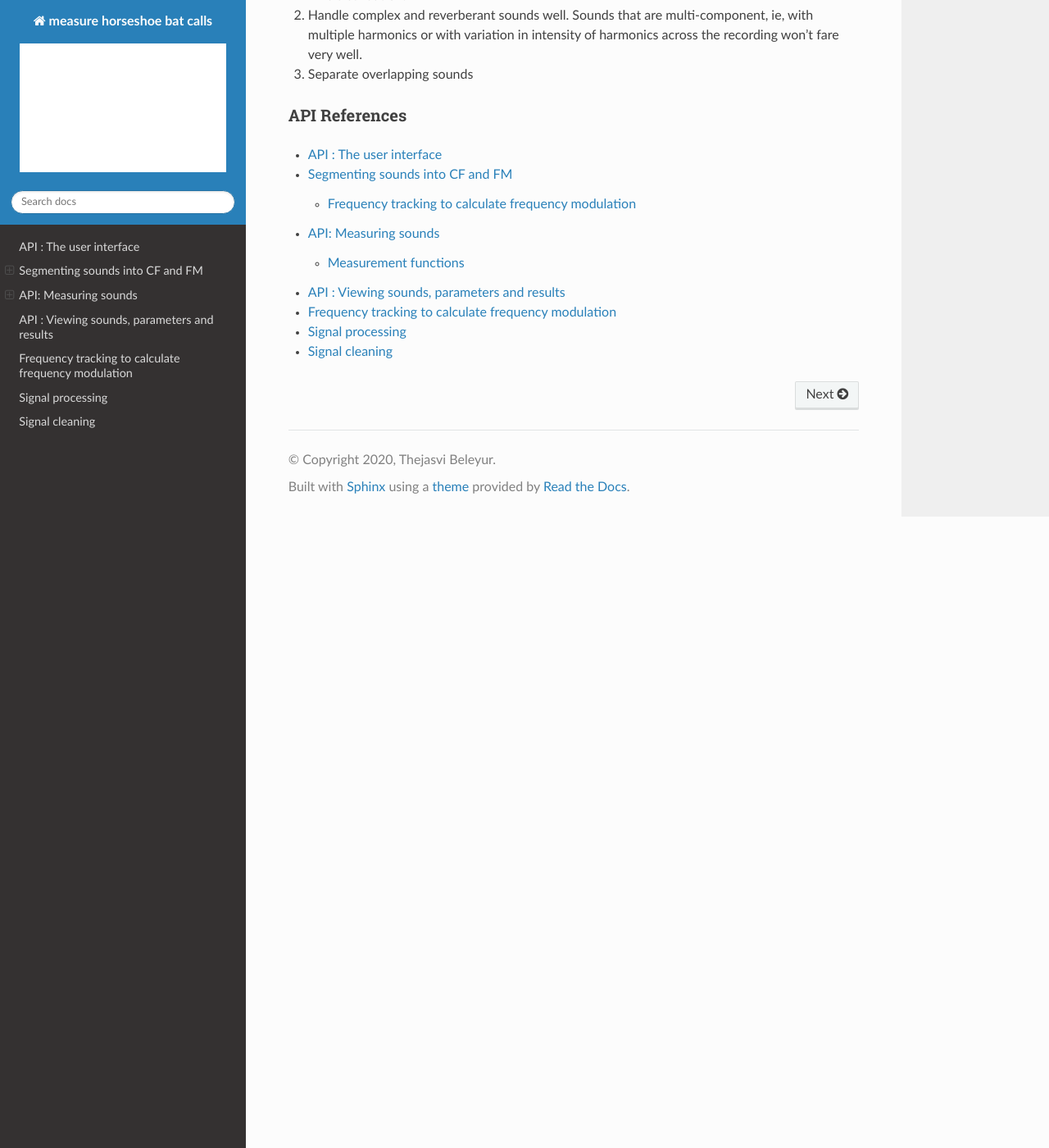
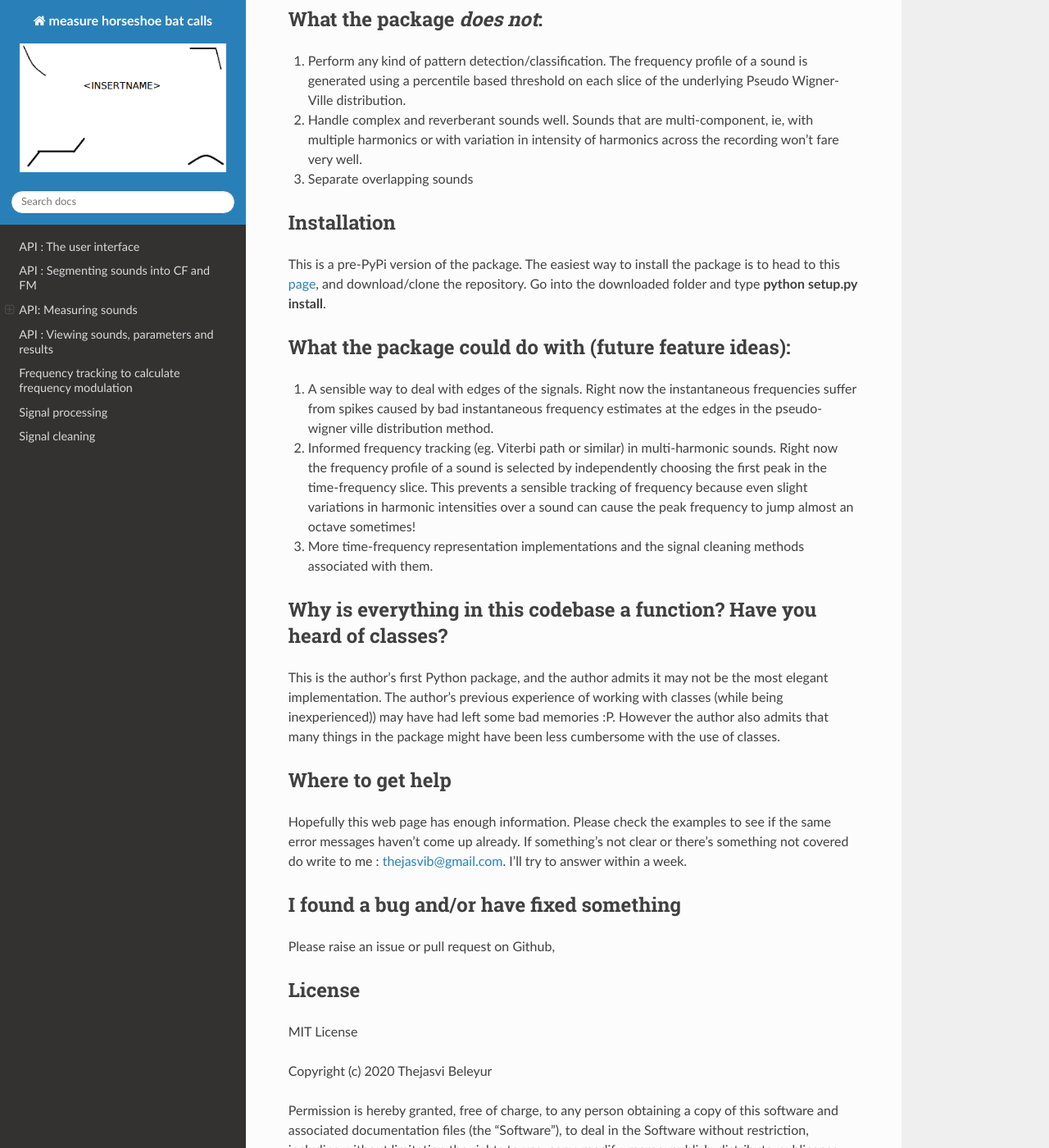
Before and after one commit to thejasvibr/itsfm, a Sphinx documentation site: the page built from docs/source/index.rst, in a window 1280 px wide and 1400 px high, scrolled down 821 px. Shown: the whole window at 82% size. Built offline with Sphinx 7.4.7 and the Read the Docs theme 2.0.0, drawn with Linux system fonts in a browser that asks for light colours; some of the changed text lies outside the part shown.

Commit message:
add some changes before group meeting and sending out survey to get name suggestions

```diff
--- a/docs/source/index.rst
+++ b/docs/source/index.rst
@@ -2,15 +2,19 @@
 ==================================
 
 The <NAMETOBEDECIDED> package identifies regions of sound with and without frequency modulation,
-and allows custom measurements to be made on them. The sounds could be bird, bat, whale, human, artifical
+and allows custom measurements to be made on them. The sounds could be bird, bat, whale, artifical
 sounds - it should hopefully work :P.
 
 The basic workflow involves the tracking of a sounds frequency over time, and then calculating the
 rate of frequency modulation (FM), which is then used to decide which parts of a sound are frequency
 modulated, and which are not. Here are some examples to show the capabilities of the package.
 
+Warning
+~~~~~~~
+This page is still under construction, and is likely to change fairly regularly like the stairs in Hogwarts.
+Do not be surprised by dramatic changes.
+
 .. include:: gallery_dir/index.rst
-
 
 What the package `does`:
 ~~~~~~~~~~~~~~~~~~~~~~~~
@@ -29,6 +33,70 @@
    with variation in intensity of harmonics across the recording won't fare very well.
 #. Separate overlapping sounds
 
+Installation
+~~~~~~~~~~~~
+This is a pre-PyPi version of the package. The easiest way to install the package is to head to this `page <https://github.com/thejasvibr/measure_horseshoe_bat_calls.git>`_, and
+download/clone the repository. Go into the downloaded folder and type :command:`python setup.py install`.
+
+
+What the package could do with (future feature ideas):
+~~~~~~~~~~~~~~~~~~~~~~~~~~~~~~~~~~~~~~~~~~~~~~~~~~~~~~
+
+#. A sensible way to deal with edges of the signals. Right now the instantaneous frequencies suffer from spikes caused
+   by bad instantaneous frequency estimates at the edges in the pseudo-wigner ville distribution method.
+
+#. Informed frequency tracking (eg. Viterbi path or similar) in multi-harmonic sounds. Right now
+   the frequency profile of a sound is selected by independently choosing the first peak in the time-frequency
+   slice. This prevents a sensible tracking of frequency because even slight variations in harmonic intensities
+   over a sound can cause the peak frequency to jump almost an octave sometimes!
+
+#. More time-frequency representation implementations and the signal cleaning methods associated with them.
+
+Why is everything in this codebase a function? Have you heard of classes?
+~~~~~~~~~~~~~~~~~~~~~~~~~~~~~~~~~~~~~~~~~~~~~~~~~~~~~~~~~~~~~~~~~~~~~~~~~
+This is the author's first Python package, and the author admits it may not
+be the most elegant implementation. The author's previous experience of
+working with classes (while being inexperienced)) may have had left some bad memories :P.
+However the author also admits that many things in the package might have been less cumbersome
+with the use of classes.
+
+Where to get help
+~~~~~~~~~~~~~~~~~
+Hopefully this web page has enough information. Please check the examples to see
+if the same error messages haven't come up already. If something's not clear or
+there's something not covered do write to me : thejasvib@gmail.com. I'll try to answer
+within a week.
+
+
+I found a bug and/or have fixed something
+~~~~~~~~~~~~~~~~~~~~~~~~~~~~~~~~~~~~~~~~~
+Please raise an issue or pull request on Github,
+
+
+License
+~~~~~~~
+MIT License
+
+Copyright (c) 2020 Thejasvi Beleyur
+
+Permission is hereby granted, free of charge, to any person obtaining a copy
+of this software and associated documentation files (the "Software"), to deal
+in the Software without restriction, including without limitation the rights
+to use, copy, modify, merge, publish, distribute, sublicense, and/or sell
+copies of the Software, and to permit persons to whom the Software is
+furnished to do so, subject to the following conditions:
+
+The above copyright notice and this permission notice shall be included in all
+copies or substantial portions of the Software.
+
+THE SOFTWARE IS PROVIDED "AS IS", WITHOUT WARRANTY OF ANY KIND, EXPRESS OR
+IMPLIED, INCLUDING BUT NOT LIMITED TO THE WARRANTIES OF MERCHANTABILITY,
+FITNESS FOR A PARTICULAR PURPOSE AND NONINFRINGEMENT. IN NO EVENT SHALL THE
+AUTHORS OR COPYRIGHT HOLDERS BE LIABLE FOR ANY CLAIM, DAMAGES OR OTHER
+LIABILITY, WHETHER IN AN ACTION OF CONTRACT, TORT OR OTHERWISE, ARISING FROM,
+OUT OF OR IN CONNECTION WITH THE SOFTWARE OR THE USE OR OTHER DEALINGS IN THE
+SOFTWARE.
+
 
 API References
 ##############
```
Also changed, not shown: docs/source/segmentation.rst (+1 -6 lines), docs/measure_CF_calls_logo_v1.0.png, 4 other files.
